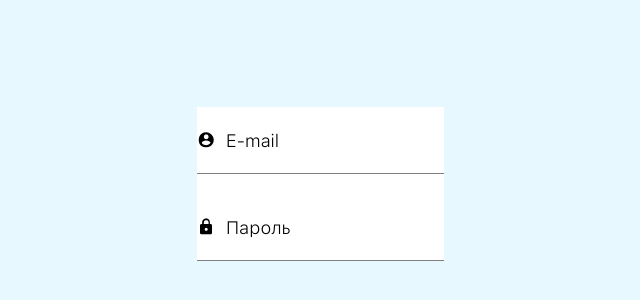
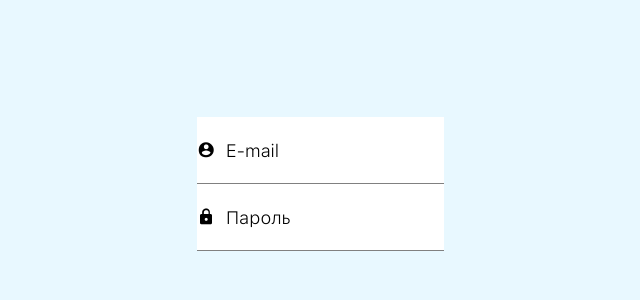
Before and after one commit to veha8342/task, a website: page app/login.html in a window 1280 px wide. Shown: the part 216-516 px from the top of the page, without its empty margins (297-937 px from the left). Drawn offline with Linux system fonts and the light colour scheme.

Commit message:
form-group

```diff
--- a/app/css/style.css
+++ b/app/css/style.css
@@ -664,7 +664,7 @@ button {
             flex-direction: row;
     background: #fff;
     margin-left: -4.5em; }
-    .inner-form .login-form .login {
+    .inner-form .login-form .form-group {
       display: -webkit-box;
       display: -webkit-flex;
       display: -ms-flexbox;
@@ -680,34 +680,10 @@ button {
               align-items: center;
       border-bottom: 1px solid grey;
       padding: 2em 0; }
-      .inner-form .login-form .login input {
+      .inner-form .login-form .form-group input {
         margin-left: 0.5em;
         font-size: 1.8em;
         font-family: 'sf_ui_textlight'; }
-      .inner-form .login-form .login label {
+      .inner-form .login-form .form-group label {
         font-size: 1.8em;
         font-family: 'sf_ui_textlight'; }
-    .inner-form .login-form .password {
-      display: -webkit-box;
-      display: -webkit-flex;
-      display: -ms-flexbox;
-      display: flex;
-      -webkit-box-orient: horizontal;
-      -webkit-box-direction: normal;
-      -webkit-flex-direction: row;
-          -ms-flex-direction: row;
-              flex-direction: row;
-      -webkit-box-align: center;
-      -webkit-align-items: center;
-          -ms-flex-align: center;
-              align-items: center;
-      margin-top: 2em;
-      border-bottom: 1px solid grey;
-      padding: 2em 0; }
-      .inner-form .login-form .password input {
-        margin-left: 0.5em;
-        font-size: 1.8em;
-        font-family: 'sf_ui_textlight'; }
-      .inner-form .login-form .password label {
-        font-size: 1.8em;
-        font-family: 'sf_ui_textlight'; }
--- a/app/login.html
+++ b/app/login.html
@@ -11,11 +11,11 @@
 <div class="inner-form">
     <div class="login-form">
         <form>
-            <div class="login">
+            <div class="form-group">
                 <label for="login"><span class="icon icon-account_circle-blue"></span></label>
                 <input type="text"  id="login" placeholder="E-mail">
             </div>
-            <div class="password">
+            <div class="form-group">
                 <label for="password"><span class="icon icon-lock-grey"></span></label>
                 <input type="password"  id="password" placeholder="Пароль">
             </div>
```
Also changed, not shown: dist/sass/_login.scss.
